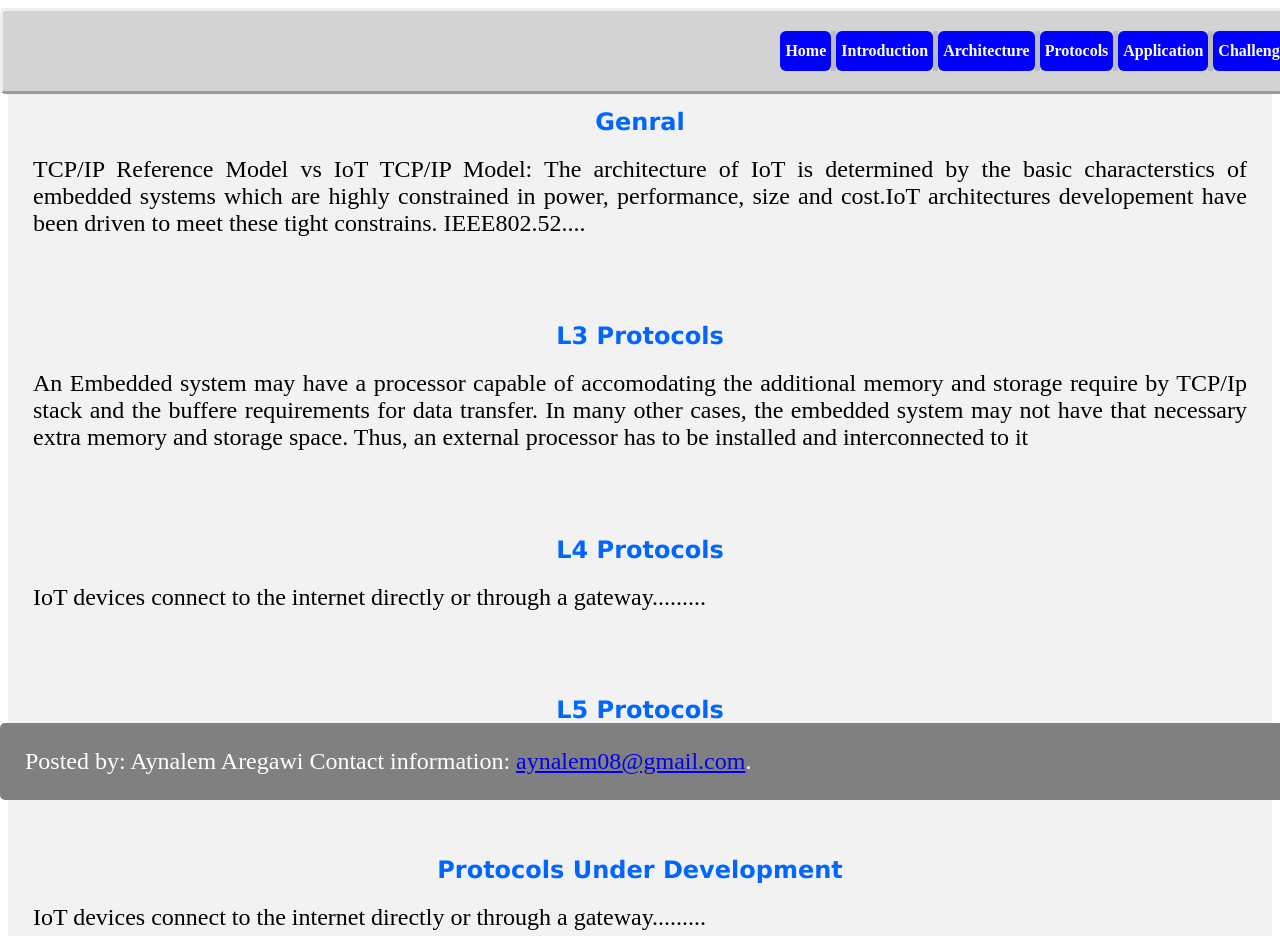
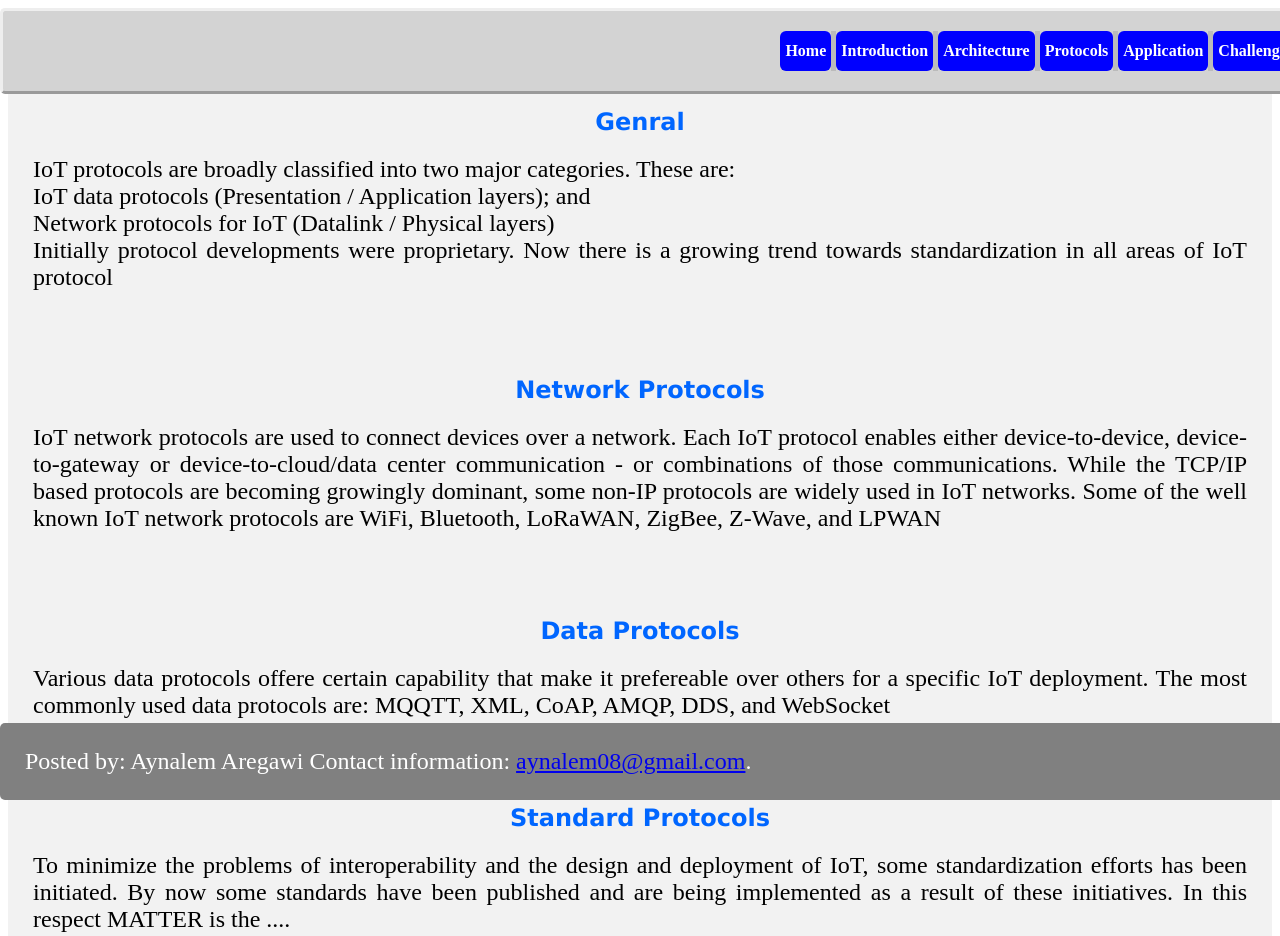
Before and after one commit to Aynalem-Aregawi/aynsite, a plain HTML site: page Proto.html in a window 1280 px wide. Shown: the top 936 px of the page. Drawn offline with Linux system fonts and the light colour scheme.

Commit message:
Update Proto.html

```diff
--- a/Proto.html
+++ b/Proto.html
@@ -36,20 +36,17 @@
 <div class="cont">
 
 <h2 id="Link1" >Genral</h2>
-<p > TCP/IP Reference Model vs IoT TCP/IP Model: The architecture of IoT is determined by the basic characterstics of embedded systems which are highly constrained in power, performance, size and cost.IoT architectures developement have been driven to meet these tight constrains. IEEE802.52.... </p>
+<p > IoT protocols are broadly classified into two major categories. These are: <br>IoT data protocols (Presentation / Application layers); and <br>Network protocols for IoT (Datalink / Physical layers)</br> Initially protocol developments were proprietary. Now there is a growing trend towards standardization in all areas of IoT protocol  </p>
 
 
-<h2 id="Link2">L3 Protocols</h2>
-<p>An Embedded system may have a processor capable of accomodating the additional memory and storage require by TCP/Ip stack and the buffere requirements for data transfer. In many other cases, the embedded system may not have that necessary extra memory and storage space. Thus, an external processor has to be installed and interconnected to it</p>
+<h2 id="Link2">Network Protocols</h2>
+<p>IoT network protocols are used to connect devices over a network. Each IoT protocol enables either device-to-device, device-to-gateway or device-to-cloud/data center communication - or combinations of those communications. While the TCP/IP based protocols are becoming growingly dominant, some non-IP protocols are widely used in IoT networks. Some of the well known IoT network protocols are WiFi, Bluetooth, LoRaWAN, ZigBee, Z-Wave, and LPWAN </p>
 
-<h2 id="Link3">L4 Protocols</h2>
-<p>IoT devices connect to  the internet directly or through a gateway.........</p>
+<h2 id="Link3">Data Protocols</h2>
+<p>Various data protocols offere certain capability that make it prefereable over others for a specific IoT deployment. The most commonly used data protocols are: MQQTT, XML, CoAP, AMQP, DDS, and WebSocket </p>
 
-<h2 id="Link4">L5 Protocols</h2>
-<p>IoT devices connect to  the internet directly or through a gateway.........</p>
-
-<h2 id="Link5">Protocols Under Development</h2>
-<p>IoT devices connect to  the internet directly or through a gateway.........</p>
+<h2 id="Link4">Standard Protocols</h2>
+<p>To minimize the problems of interoperability and the design and deployment of IoT, some standardization efforts has been initiated. By now some standards have been published and are being implemented as a result of these initiatives. In this respect MATTER is the ....</p>
 
 
 
```
